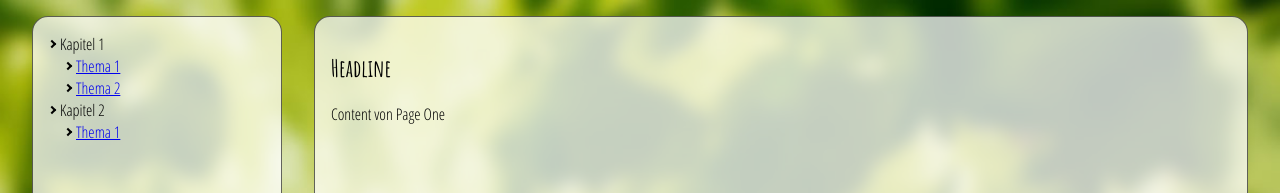
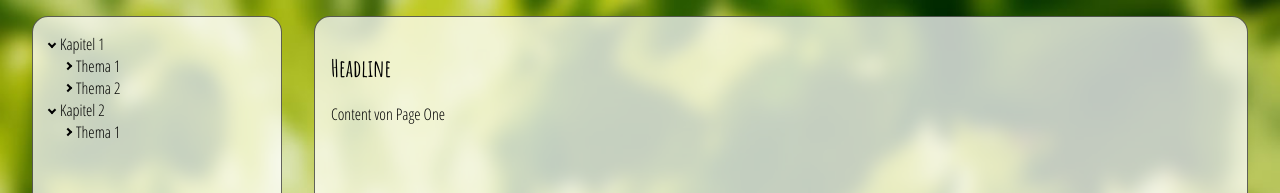
Before and after one commit to mathiasw91/ll-wbt, a React (Create React App) app: page /pagethree in a window 1280 px wide. Shown: the top 193 px of the page. Built offline with nearby package versions, Linux system fonts and the light colour scheme.

Commit message:
open and close chapters funktionalität

```diff
--- a/src/App.js
+++ b/src/App.js
@@ -32,6 +32,7 @@ class App extends Component {
       <div className="App">
         <Sidebar
           chapters={this.state.chapters}
+          chapterClicked={this.toggleChapter.bind(this)}
         />
         <Content
           chapters={this.state.chapters}
@@ -45,7 +46,7 @@ class App extends Component {
 
   toggleChapter(id){
     let chapters = this.state.chapters
-    chapters[id].open = !chapters[id].open
+    chapters[id].closed = !chapters[id].closed
     this.setState({...this.state, chapters: chapters})
   }
 }
--- a/src/components/Sidebar.js
+++ b/src/components/Sidebar.js
@@ -6,8 +6,8 @@ class Sidebar extends React.Component {
   render() {
     return (<aside id="sidebar">
     	<div id="sidebar-navigation">
-        {this.props.chapters.map(chapter =>
-          <Chapter data={chapter} />
+        {this.props.chapters.map((chapter, index) =>
+          <Chapter data={chapter} clickhandler={this.props.chapterClicked} index={index}/>
         )}
       </div>
     </aside>)
@@ -16,10 +16,10 @@ class Sidebar extends React.Component {
 
 function Chapter(props) {
   return (<div>
-      <span className="sidebar-chapter {props.data.open? 'open' : ''}">{props.data.name}</span>
-      {props.data.themes.map(theme =>
+      <span className={"sidebar-chapter "+(!props.data.closed?'open':'')} onClick={()=>{props.clickhandler(props.index)}}>{props.data.name}</span>
+      {(!props.data.closed) && (props.data.themes.map(theme =>
         <Theme data={theme} />
-      )}
+      ))}
   </div>)
 }
 
--- a/src/index.css
+++ b/src/index.css
@@ -51,6 +51,14 @@ div#content-wrapper {
 
 #sidebar-navigation a {
   display: block;
+  color: black;
+  text-decoration: none; /* no underline */
+
+}
+
+
+#sidebar-navigation span {
+  cursor: pointer;
 }
 
 a.sidebar-theme {
```
